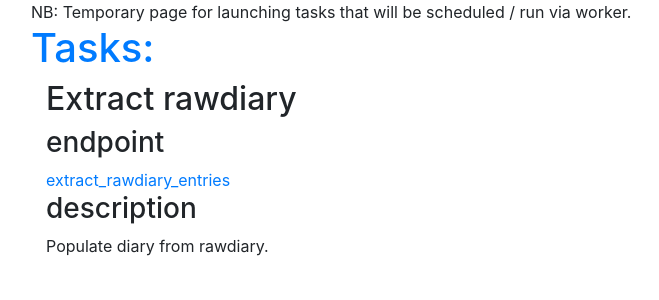
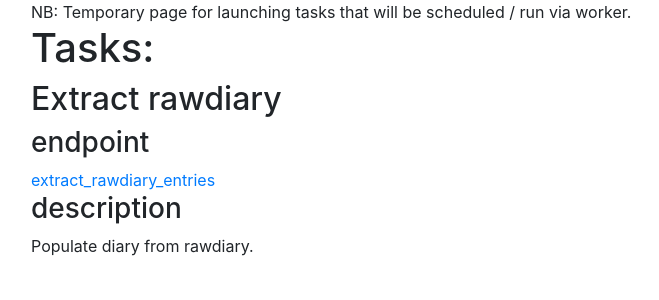
Before and after one commit to HaeckelK/diary_wa, a Flask app: page /tasks/ in a window 1280 px wide. Shown: the part 56-356 px from the top of the page, without its empty margins (54-713 px from the left). Run offline with Flask 2, Linux system fonts and the light colour scheme; some libraries are stand-ins or nearby versions.

Commit message:
feat: remove inner container

```diff
--- a/templates/category_index.html
+++ b/templates/category_index.html
@@ -2,10 +2,8 @@
 {% block title %}category index{% endblock %}
 
 {% block content %}
-<h1><a href="{{ url_for('index') }}">Categories:</a></h1>
-<div class="container">
+<h1>Categories:</h1>
   {% for category in categories %}
   <h2><a href="/category/{{category}}">{{category}}</a></h2>
   {% endfor %}
-</div>
 {% endblock %}
--- a/templates/category_summary.html
+++ b/templates/category_summary.html
@@ -3,7 +3,6 @@
 
 {% block content %}
 <h1><a href='/categories/'>{{category}}:</a></h1>
-<div class="container">
   <table class="table">
     <thead>
       <tr>
@@ -20,5 +19,4 @@
       {% endfor %}
     </tbody>
   </table>
-</div>
 {% endblock %}
--- a/templates/diary.html
+++ b/templates/diary.html
@@ -3,7 +3,6 @@
 
 {% block content %}
 <h1><a href="{{ url_for('index') }}">{{diary_date}}:</a></h1>
-<div class="container">
   <table class="table">
     <thead>
       <tr>
@@ -20,5 +19,4 @@
       {% endfor %}
     </tbody>
   </table>
-</div>
 {% endblock %}
--- a/templates/diary_index.html
+++ b/templates/diary_index.html
@@ -3,7 +3,6 @@
 
 {% block content %}
 <h1>Diary Entry: </h1>
-<div class="container">
   <ul class="list-group">
     {% for day, status in dates %}
       {% if status == 'draft' %}
@@ -16,5 +15,4 @@
       <li class="list-group-item {{highlight}}"><a href='/forms/diary_entry/{{day}}'>{{day}}</a></li>
     {% endfor%}
   </ul>
-</div>
 {% endblock %}
--- a/templates/task_index.html
+++ b/templates/task_index.html
@@ -3,10 +3,8 @@
 
 {% block content %}
 NB: Temporary page for launching tasks that will be scheduled / run via worker.
-<h1><a href="{{ url_for('index') }}">Tasks:</a></h1>
-<div class="container">
+<h1>Tasks:</h1>
   <h2>Extract rawdiary</h2>
   <h3>endpoint</h3><a href="/tasks/extract_rawdiary_entries/">extract_rawdiary_entries</a>
   <h3>description</h3>Populate diary from rawdiary.
-</div>
 {% endblock %}
```
